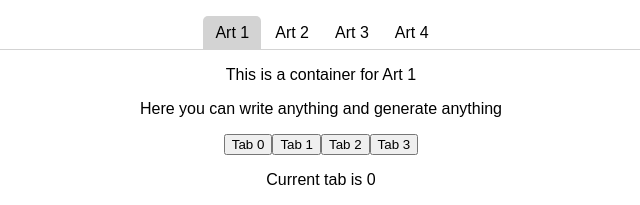
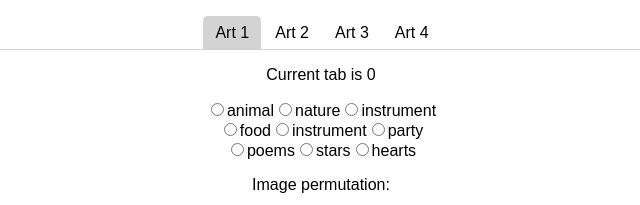
Before and after one commit to IT2810/it2810-webutvikling-h18-prosjekt-2-gruppe--27, a React (Create React App) app: page / in a window 1280 px wide. Shown: the top 205 px of the page, without its empty margins (319-959 px from the left). Built offline with nearby package versions, Linux system fonts and the light colour scheme.

Commit message:
Integrated tabs with App.js

```diff
--- a/src/App.js
+++ b/src/App.js
@@ -113,17 +113,16 @@ class App extends Component {
 
     return (
       <div className="App">
-        <Tabs>
+        <Tabs
+          onActiveTabChange={this.handleActiveTabChange}
+          currentTabId={this.state.activeTab}
+        >
           <Test name="Art 1"/>
           <Test name="Art 2"/>
           <Test name="Art 3"/>
           <Test name="Art 4"/>
         </Tabs>
 
-        <button onClick={() => this.handleActiveTabChange(0)}>Tab 0</button>
-        <button onClick={() => this.handleActiveTabChange(1)}>Tab 1</button>
-        <button onClick={() => this.handleActiveTabChange(2)}>Tab 2</button>
-        <button onClick={() => this.handleActiveTabChange(3)}>Tab 3</button>
         <p>Current tab is {this.state.activeTab}</p>
         <Radio onCategoryChange={this.handleCategoryChange} />
 
--- a/src/components/Tab.js
+++ b/src/components/Tab.js
@@ -3,27 +3,23 @@ import React, {Component} from 'react';
 class Tab extends Component {
   constructor(props) {
     super(props);
-    this.onClick = this.props.onClick.bind(this);
+    this.onClick = this.onClick.bind(this);
   }
 
-  handleClick = () => {
-    const name = this.props.name;
-    const onClick = this.props.onClick;
-    onClick(name);
-  };
+  onClick () {
+    this.props.onClick(this);
+  }
 
   render() {
     const name = this.props.name;
-    const currentTab = this.props.currentTab;
-
+    const currentTab = this.props.currentTabId;
     let className = 'tab-item';
 
-    if (currentTab === name) {
+    if (currentTab === this.props.id) {
       className = 'tab-item-current';
     }
-
     return (
-      <li className={className} onClick={this.handleClick}>
+      <li className={className} onClick={this.onClick}>
         {name}
       </li>
     );
--- a/src/components/Tabs.js
+++ b/src/components/Tabs.js
@@ -4,18 +4,10 @@ import Tab from './Tab';
 class Tabs extends Component {
   constructor(props) {
     super(props);
-    this.state = {
-      currentTab: this.props.children[0].props.name,
-    };
-    this.onClickTabItem = this.onClickTabItem.bind(this);
   }
 
-  onClickTabItem = (tab) => {
-    this.setState({currentTab: tab});
-  };
 
   render() {
-    const currentTab = this.state.currentTab;
     return (
       <div className="tabs">
         <ol className="tab-list">
@@ -23,19 +15,15 @@ class Tabs extends Component {
             const name = child.props.name;
             return (
               <Tab
-                currentTab={currentTab}
+                currentTabId={this.props.currentTabId}
+                id={index}
                 key={index}
                 name={name}
-                onClick={this.onClickTabItem}
+                onClick={() => this.props.onActiveTabChange(index)}
               />
             );
           })}
         </ol>
-        <div className="tab-content">
-          {this.props.children.map((child) => {
-            return child.props.name !== currentTab ? undefined : child;
-          })}
-        </div>
       </div>
     );
   }
```
